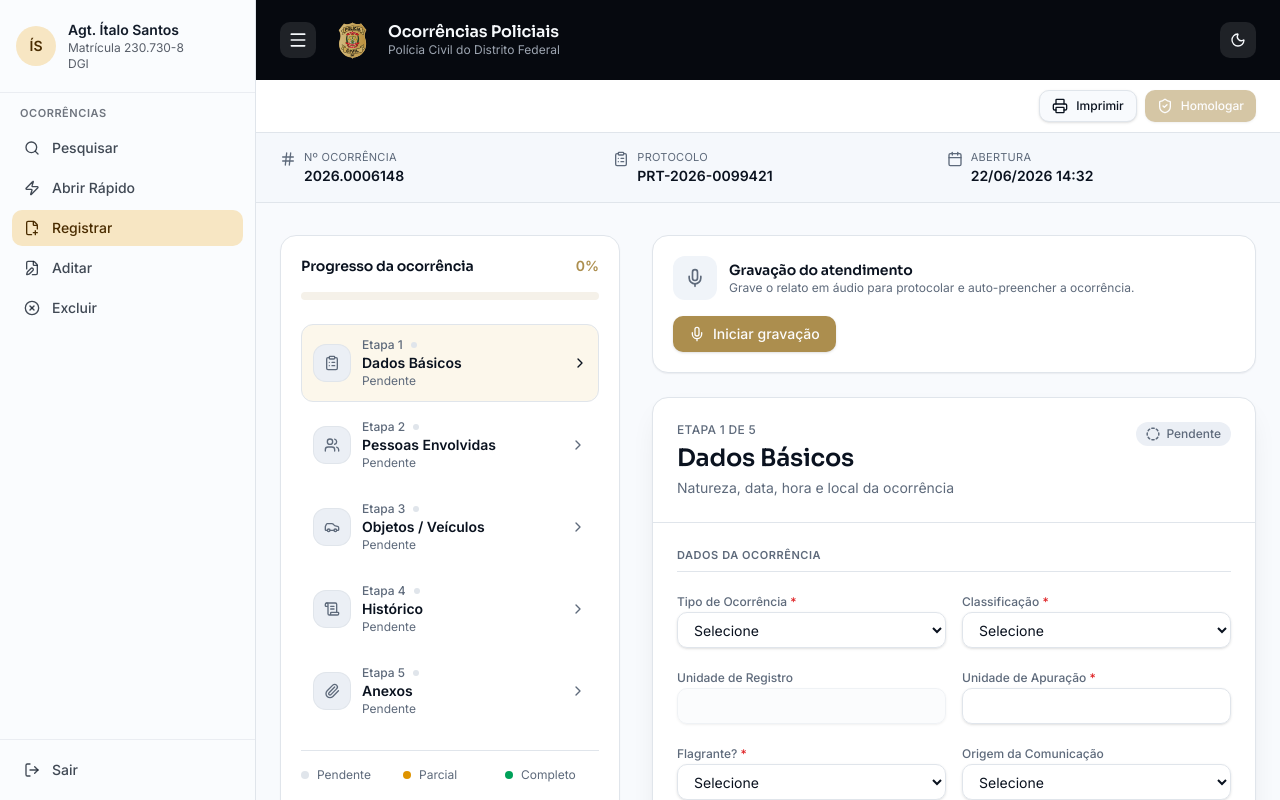
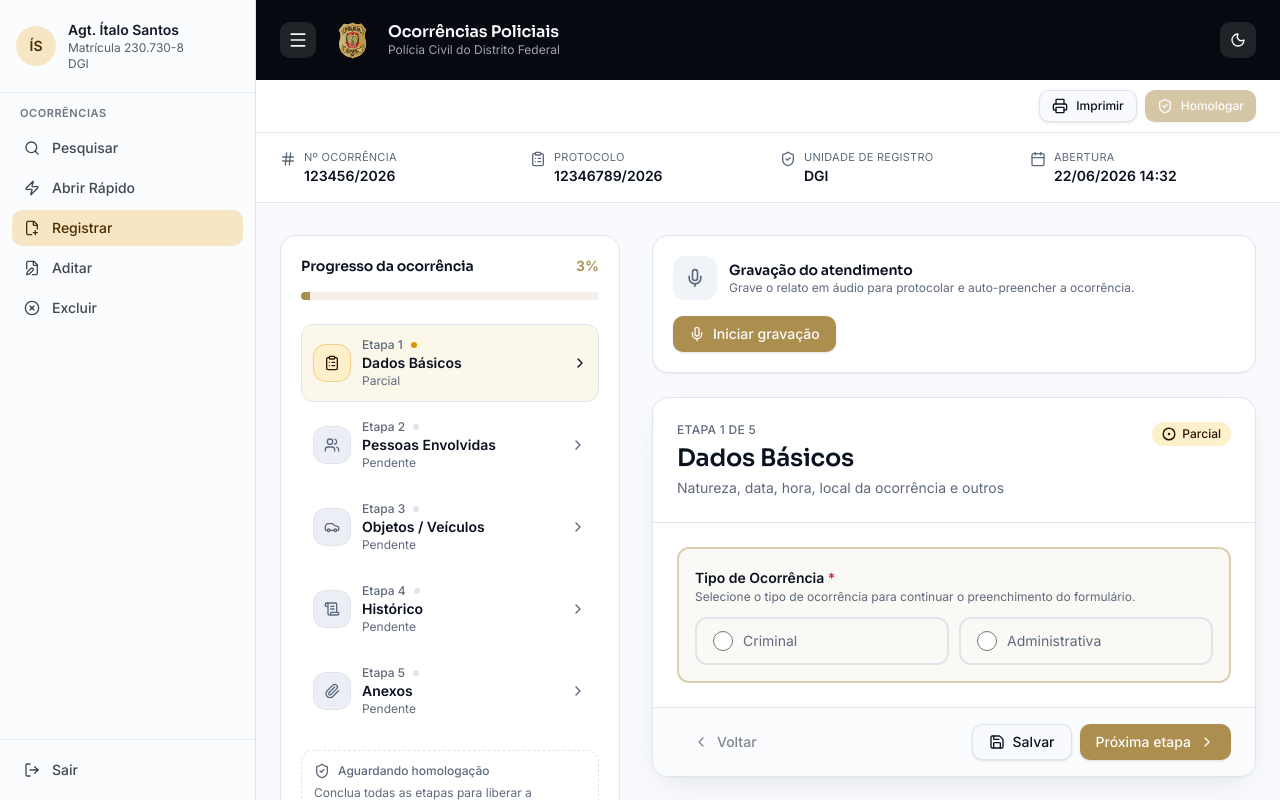
Before and after one commit to italofds/prototipo-ocorrencias, a Vue app: page / in a window 1280 px wide. Shown: the top 800 px of the page. Built offline with nearby package versions, Linux system fonts and the light colour scheme.

Commit message:
Ajustes Dados Básicos

```diff
--- a/src/components/steps/StepBasicos.vue
+++ b/src/components/steps/StepBasicos.vue
@@ -6,6 +6,8 @@ import AppInput from '@/components/ui/Input.vue'
 import AppSelect from '@/components/ui/Select.vue'
 import AppLabel from '@/components/ui/Label.vue'
 import AppButton from '@/components/ui/Button.vue'
+import AppRadioGroup from '@/components/ui/RadioGroup.vue'
+import AppCheckbox from '@/components/ui/Checkbox.vue'
 
 const basicos = defineModel<FormState['basicos']>({ required: true })
 
@@ -15,13 +17,38 @@ const ESTADOS_BR = [
   'RJ','RN','RS','RO','RR','SC','SP','SE','TO',
 ]
 
+const TIPO_OCORRENCIA_OPTIONS = [
+  { value: 'criminal', label: 'Criminal' },
+  { value: 'administrativa', label: 'Administrativa' },
+]
+
+const CLASSIFICACAO_OPTIONS = [
+  { value: 'comum', label: 'Comum' },
+  { value: 'destaque', label: 'Destaque' },
+  { value: 'reservada', label: 'Reservada' },
+]
+
+const FLAGRANTE_OPTIONS = [
+  { value: 'sim', label: 'Sim' },
+  { value: 'nao', label: 'Não' },
+]
+
+const UNIDADES_APURACAO = [
+  'DGI', 'DCA', 'DCCP', 'DEAM', 'DECCAFE', 'DHPP', 'DPCA', 'DRACO', 'DRF', 'DRFV',
+]
+
+const MOTIVACOES = [
+  'Patrimonial', 'Passional', 'Vingança', 'Disputa por território / tráfico',
+  'Violência doméstica', 'Embriaguez / uso de drogas', 'Não identificada', 'Outros',
+]
+
 function verNoMapa() {
   if (!basicos.value.coordenadas) return
   window.open(`https://www.google.com/maps?q=${encodeURIComponent(basicos.value.coordenadas)}`, '_blank')
 }
 
 function addNatureza() {
-  basicos.value.naturezas.push({ id: uid(), nome: '', tentadaConsumada: '' })
+  basicos.value.naturezas.push({ id: uid(), nome: '', tentada: false })
 }
 function removeNatureza(id: string) {
   basicos.value.naturezas = basicos.value.naturezas.filter((n) => n.id !== id)
@@ -47,45 +74,41 @@ function removeDenuncia(id: string) {
 <template>
   <div class="space-y-8">
 
-    <!-- ── DADOS DA OCORRÊNCIA ─────────────────────────────────── -->
+    <!-- ── TIPO DE OCORRÊNCIA ──────────────────────────────────── -->
+    <section class="space-y-3 rounded-lg border-2 border-primary/40 bg-primary/5 p-4">
+      <div class="space-y-1">
+        <AppLabel class="text-sm font-semibold text-foreground">
+          Tipo de Ocorrência <span class="text-destructive">*</span>
+        </AppLabel>
+        <p class="text-xs text-muted-foreground">
+          Selecione o tipo de ocorrência para continuar o preenchimento do formulário.
+        </p>
+      </div>
+      <AppRadioGroup
+        v-model="basicos.tipoOcorrencia"
+        name="tipoOcorrencia"
+        :options="TIPO_OCORRENCIA_OPTIONS"
+        full-width
+      />
+    </section>
+
+    <template v-if="basicos.tipoOcorrencia">
+      <!-- ── DADOS DA OCORRÊNCIA ───────────────────────────────── -->
       <section class="space-y-4">
         <p class="border-b border-border pb-2 text-[11px] font-semibold uppercase tracking-wider text-muted-foreground">
           Dados da Ocorrência
         </p>
 
         <div class="grid grid-cols-1 gap-4 sm:grid-cols-2">
-        <div class="space-y-1.5">
-          <AppLabel class="text-xs text-muted-foreground">Tipo de Ocorrência <span class="text-destructive">*</span></AppLabel>
-          <AppSelect v-model="basicos.tipoOcorrencia" placeholder="Selecione">
-            <option value="administrativa">Administrativa</option>
-            <option value="criminal">Criminal</option>
-          </AppSelect>
-        </div>
-
-        <div class="space-y-1.5">
+          <div class="space-y-1.5 sm:col-span-2">
             <AppLabel class="text-xs text-muted-foreground">Classificação <span class="text-destructive">*</span></AppLabel>
-          <AppSelect v-model="basicos.classificacao" placeholder="Selecione">
-            <option value="destaque">Destaque</option>
-            <option value="reservada">Reservada</option>
-            <option value="comum">Comum</option>
-          </AppSelect>
-        </div>
-
-        <div class="space-y-1.5">
-          <AppLabel class="text-xs text-muted-foreground">Unidade de Registro</AppLabel>
-          <AppInput :value="basicos.unidadeRegistro" disabled class="cursor-not-allowed bg-muted/50" />
+            <AppRadioGroup v-model="basicos.classificacao" name="classificacao" :options="CLASSIFICACAO_OPTIONS" />
           </div>
 
           <div class="space-y-1.5">
             <AppLabel class="text-xs text-muted-foreground">Unidade de Apuração <span class="text-destructive">*</span></AppLabel>
-          <AppInput v-model="basicos.unidadeApuracao" placeholder="Informe a unidade" />
-        </div>
-
-        <div class="space-y-1.5">
-          <AppLabel class="text-xs text-muted-foreground">Flagrante? <span class="text-destructive">*</span></AppLabel>
-          <AppSelect v-model="basicos.flagrante" placeholder="Selecione">
-            <option value="sim">Sim</option>
-            <option value="nao">Não</option>
+            <AppSelect v-model="basicos.unidadeApuracao" placeholder="Selecione">
+              <option v-for="u in UNIDADES_APURACAO" :key="u" :value="u">{{ u }}</option>
             </AppSelect>
           </div>
 
@@ -103,12 +126,7 @@ function removeDenuncia(id: string) {
 
           <div class="space-y-1.5">
             <AppLabel class="text-xs text-muted-foreground">Data da Comunicação</AppLabel>
-          <AppInput type="date" v-model="basicos.dataComunicacao" />
-        </div>
-
-        <div class="space-y-1.5">
-          <AppLabel class="text-xs text-muted-foreground">Motivação <span class="text-destructive">*</span></AppLabel>
-          <AppInput v-model="basicos.motivacao" placeholder="Ex: Patrimonial, Passional..." />
+            <AppInput type="datetime-local" v-model="basicos.dataComunicacao" />
           </div>
 
           <div class="space-y-1.5">
@@ -121,7 +139,14 @@ function removeDenuncia(id: string) {
             <AppInput type="datetime-local" v-model="basicos.periodoFim" />
           </div>
 
-        <div class="space-y-1.5">
+          <div v-if="basicos.tipoOcorrencia === 'administrativa'" class="space-y-1.5">
+            <AppLabel class="text-xs text-muted-foreground">Motivação <span class="text-destructive">*</span></AppLabel>
+            <AppSelect v-model="basicos.motivacao" placeholder="Selecione">
+              <option v-for="m in MOTIVACOES" :key="m" :value="m">{{ m }}</option>
+            </AppSelect>
+          </div>
+
+          <div v-if="basicos.tipoOcorrencia === 'administrativa'" class="space-y-1.5">
             <AppLabel class="text-xs text-muted-foreground">Relacionado a Operação Policial?</AppLabel>
             <AppSelect v-model="basicos.operacaoPolicial" placeholder="Selecione">
               <option value="sim">Sim</option>
@@ -129,12 +154,12 @@ function removeDenuncia(id: string) {
             </AppSelect>
           </div>
 
-        <div v-if="basicos.operacaoPolicial === 'sim'" class="space-y-1.5">
+          <div v-if="basicos.tipoOcorrencia === 'administrativa' && basicos.operacaoPolicial === 'sim'" class="space-y-1.5">
             <AppLabel class="text-xs text-muted-foreground">Nome da Operação</AppLabel>
             <AppInput v-model="basicos.nomeOperacao" placeholder="Informe o nome da operação" />
           </div>
 
-        <div class="space-y-1.5">
+          <div v-if="basicos.tipoOcorrencia === 'administrativa'" class="space-y-1.5">
             <AppLabel class="text-xs text-muted-foreground">Relacionado a Evento?</AppLabel>
             <AppSelect v-model="basicos.evento" placeholder="Selecione">
               <option value="sim">Sim</option>
@@ -142,14 +167,14 @@ function removeDenuncia(id: string) {
             </AppSelect>
           </div>
 
-        <div v-if="basicos.evento === 'sim'" class="space-y-1.5">
+          <div v-if="basicos.tipoOcorrencia === 'administrativa' && basicos.evento === 'sim'" class="space-y-1.5">
             <AppLabel class="text-xs text-muted-foreground">Nome do Evento</AppLabel>
             <AppInput v-model="basicos.nomeEvento" placeholder="Informe o nome do evento" />
           </div>
         </div>
       </section>
 
-    <!-- ── NATUREZA ────────────────────────────────────────────── -->
+      <!-- ── NATUREZA ──────────────────────────────────────────── -->
       <section class="space-y-4">
         <div class="flex items-center justify-between border-b border-border pb-2">
           <p class="text-[11px] font-semibold uppercase tracking-wider text-muted-foreground">
@@ -158,6 +183,11 @@ function removeDenuncia(id: string) {
           <AppButton type="button" variant="outline" size="sm" @click="addNatureza">
             <Plus class="h-3.5 w-3.5" /> Adicionar
           </AppButton>
+        </div>
+
+        <div class="space-y-1.5">
+          <AppLabel class="text-xs text-muted-foreground">Flagrante? <span class="text-destructive">*</span></AppLabel>
+          <AppRadioGroup v-model="basicos.flagrante" name="flagrante" :options="FLAGRANTE_OPTIONS" />
         </div>
 
         <p v-if="basicos.naturezas.length === 0" class="rounded-md border border-dashed p-4 text-center text-sm text-muted-foreground">
@@ -180,17 +210,14 @@ function removeDenuncia(id: string) {
               <AppInput v-model="nat.nome" placeholder="Ex: Furto, Roubo, Lesão Corporal..." />
             </div>
             <div class="space-y-1.5">
-            <AppLabel class="text-xs text-muted-foreground">Tentada / Consumada</AppLabel>
-            <AppSelect v-model="nat.tentadaConsumada" placeholder="Selecione">
-              <option value="tentada">Tentada</option>
-              <option value="consumada">Consumada</option>
-            </AppSelect>
+              <AppLabel class="text-xs text-muted-foreground">&nbsp;</AppLabel>
+              <AppCheckbox v-model="nat.tentada">Tentada</AppCheckbox>
             </div>
           </div>
         </div>
       </section>
 
-    <!-- ── ENDEREÇO DO LOCAL DO FATO ───────────────────────────── -->
+      <!-- ── ENDEREÇO DO LOCAL DO FATO ─────────────────────────── -->
       <section class="space-y-4">
         <p class="border-b border-border pb-2 text-[11px] font-semibold uppercase tracking-wider text-muted-foreground">
           Endereço do Local do Fato
@@ -257,7 +284,7 @@ function removeDenuncia(id: string) {
         </div>
       </section>
 
-    <!-- ── UNIDADE MÓVEL ──────────────────────────────────────── -->
+      <!-- ── UNIDADE MÓVEL ─────────────────────────────────────── -->
       <section class="space-y-4">
         <div class="flex items-center justify-between border-b border-border pb-2">
           <p class="text-[11px] font-semibold uppercase tracking-wider text-muted-foreground">
@@ -311,7 +338,7 @@ function removeDenuncia(id: string) {
         </div>
       </section>
 
-    <!-- ── DENÚNCIA VINCULADA ──────────────────────────────────── -->
+      <!-- ── DENÚNCIA VINCULADA ────────────────────────────────── -->
       <section class="space-y-4">
         <div class="flex items-center justify-between border-b border-border pb-2">
           <p class="text-[11px] font-semibold uppercase tracking-wider text-muted-foreground">
@@ -352,6 +379,7 @@ function removeDenuncia(id: string) {
           </div>
         </div>
       </section>
+    </template>
 
   </div>
 </template>
--- /dev/null
+++ b/src/components/ui/Checkbox.vue
@@ -0,0 +1,30 @@
+<script setup lang="ts">
+import { useAttrs } from 'vue'
+import { cn } from '@/lib/utils'
+
+defineOptions({ inheritAttrs: false })
+
+const model = defineModel<boolean>({ required: true })
+const attrs = useAttrs()
+</script>
+
+<template>
+  <label
+    :class="
+      cn(
+        'flex min-h-11 w-fit cursor-pointer select-none items-center gap-2.5 rounded-lg border-2 px-4 py-2.5 text-sm transition-colors',
+        model
+          ? 'border-primary bg-primary/10 font-medium text-foreground'
+          : 'border-input text-muted-foreground hover:border-primary/40 hover:bg-accent/30',
+      )
+    "
+  >
+    <input
+      v-bind="{ ...attrs, class: undefined }"
+      type="checkbox"
+      :class="cn('h-5 w-5 shrink-0 rounded border-input accent-primary', attrs.class as string)"
+      v-model="model"
+    />
+    <slot />
+  </label>
+</template>
--- /dev/null
+++ b/src/components/ui/RadioGroup.vue
@@ -0,0 +1,38 @@
+<script setup lang="ts">
+import { cn } from '@/lib/utils'
+
+defineProps<{
+  options: { value: string; label: string }[]
+  name: string
+  fullWidth?: boolean
+}>()
+
+const model = defineModel<string>()
+</script>
+
+<template>
+  <div class="flex flex-wrap gap-2.5">
+    <label
+      v-for="opt in options"
+      :key="opt.value"
+      :class="
+        cn(
+          'flex min-w-[8.5rem] cursor-pointer select-none items-center gap-2.5 rounded-lg border-2 px-4 py-3 text-sm transition-colors',
+          fullWidth ? 'flex-1 basis-0' : 'flex-1 sm:flex-none',
+          model === opt.value
+            ? 'border-primary bg-primary/10 font-medium text-foreground'
+            : 'border-input text-muted-foreground hover:border-primary/40 hover:bg-accent/30',
+        )
+      "
+    >
+      <input
+        type="radio"
+        :name="name"
+        :value="opt.value"
+        v-model="model"
+        class="h-5 w-5 shrink-0 accent-primary"
+      />
+      {{ opt.label }}
+    </label>
+  </div>
+</template>
--- a/src/lib/utils.ts
+++ b/src/lib/utils.ts
@@ -16,13 +16,20 @@ export function formatTime(seconds: number): string {
   return `${m}:${s}`
 }
 
+export function nowDateTimeLocal(): string {
+  const d = new Date()
+  const pad = (n: number) => n.toString().padStart(2, '0')
+  return `${d.getFullYear()}-${pad(d.getMonth() + 1)}-${pad(d.getDate())}T${pad(d.getHours())}:${pad(d.getMinutes())}`
+}
+
 export function stepProgress(id: StepId, data: FormState): number {
   if (id === 'basicos') {
     const b = data.basicos
     const required = [
       b.tipoOcorrencia, b.classificacao, b.unidadeApuracao,
-      b.flagrante, b.periodoInicio, b.periodoFim, b.motivacao, b.logradouro,
+      b.flagrante, b.periodoInicio, b.periodoFim, b.logradouro,
     ]
+    if (b.tipoOcorrencia === 'administrativa') required.push(b.motivacao)
     const filled = required.filter((v) => v.trim().length > 0).length
     const naturezaOk = b.naturezas.length > 0 && b.naturezas.every((n) => n.nome.trim().length > 0) ? 1 : 0
     return (filled + naturezaOk) / (required.length + 1)
--- a/src/types/index.ts
+++ b/src/types/index.ts
@@ -10,7 +10,7 @@ export interface StepDef {
 export interface Natureza {
   id: string
   nome: string
-  tentadaConsumada: string
+  tentada: boolean
 }
 
 export interface UnidadeMovel {
--- a/src/views/HomeView.vue
+++ b/src/views/HomeView.vue
@@ -21,7 +21,7 @@ import {
   UserCheck,
   Menu,
 } from 'lucide-vue-next'
-import { cn, stepProgress, statusFromProgress, initials, uid } from '@/lib/utils'
+import { cn, stepProgress, statusFromProgress, initials, uid, nowDateTimeLocal } from '@/lib/utils'
 import type { FormState, StepDef, Participante } from '@/types'
 import AppButton from '@/components/ui/Button.vue'
 import AppProgress from '@/components/ui/Progress.vue'
@@ -36,7 +36,7 @@ import StepAnexos from '@/components/steps/StepAnexos.vue'
 import PCDFLogo from '@/img/PCDF.svg'
 
 const STEPS: StepDef[] = [
-  { id: 'basicos', title: 'Dados Básicos', description: 'Natureza, data, hora e local da ocorrência' },
+  { id: 'basicos', title: 'Dados Básicos', description: 'Natureza, data, hora, local da ocorrência e outros' },
   { id: 'pessoas', title: 'Pessoas Envolvidas', description: 'Vítimas, autores, testemunhas e comunicantes' },
   { id: 'objetos', title: 'Objetos / Veículos', description: 'Bens, armas e veículos relacionados' },
   { id: 'historico', title: 'Histórico', description: 'Narrativa detalhada dos fatos' },
@@ -46,8 +46,8 @@ const STEPS: StepDef[] = [
 const STEP_ICONS = [ClipboardList, Users, Car, ScrollText, Paperclip]
 
 const OCCURRENCE_INFO = {
-  numero: '2026.0006148',
-  protocolo: 'PRT-2026-0099421',
+  numero: '123456/2026',
+  protocolo: '12346789/2026',
   abertura: '22/06/2026 14:32',
 }
 
@@ -62,8 +62,8 @@ const PARTICIPANTES_INICIAIS: Participante[] = [
 // ── State ──────────────────────────────────────────────────────────────────────
 const data = reactive<FormState>({
   basicos: {
-    tipoOcorrencia: '', classificacao: '', unidadeRegistro: 'DGI', unidadeApuracao: '',
-    flagrante: '', origemComunicacao: '', dataComunicacao: '', periodoInicio: '', periodoFim: '',
+    tipoOcorrencia: '', classificacao: 'comum', unidadeRegistro: 'DGI', unidadeApuracao: '',
+    flagrante: '', origemComunicacao: '', dataComunicacao: nowDateTimeLocal(), periodoInicio: '', periodoFim: '',
     motivacao: '', operacaoPolicial: '', nomeOperacao: '', evento: '', nomeEvento: '',
     pais: 'Brasil', estado: '', cidadeRA: '', quadra: '', logradouro: '', via: '', complemento: '',
     coordenadas: '', naturezas: [], unidadesMoveis: [], denuncias: [],
@@ -111,12 +111,12 @@ function handleAutoFill() {
   if (!data.basicos.unidadeApuracao) data.basicos.unidadeApuracao = 'DGI'
   if (!data.basicos.flagrante) data.basicos.flagrante = 'nao'
   if (!data.basicos.origemComunicacao) data.basicos.origemComunicacao = 'telefone190'
-  if (!data.basicos.dataComunicacao) data.basicos.dataComunicacao = '2026-06-22'
   if (!data.basicos.periodoInicio) data.basicos.periodoInicio = '2026-06-22T13:50'
   if (!data.basicos.periodoFim) data.basicos.periodoFim = '2026-06-22T14:30'
-  if (!data.basicos.motivacao) data.basicos.motivacao = 'Patrimonial'
+  if (data.basicos.tipoOcorrencia === 'administrativa' && !data.basicos.motivacao)
+    data.basicos.motivacao = 'Patrimonial'
   if (data.basicos.naturezas.length === 0)
-    data.basicos.naturezas.push({ id: uid(), nome: 'Furto', tentadaConsumada: 'consumada' })
+    data.basicos.naturezas.push({ id: uid(), nome: 'Furto', tentada: false })
   if (!data.basicos.logradouro) data.basicos.logradouro = 'Av. Paulista, 1.500'
   if (!data.basicos.complemento) data.basicos.complemento = 'Próximo ao MASP'
   if (!data.basicos.cidadeRA) data.basicos.cidadeRA = 'São Paulo'
@@ -147,7 +147,7 @@ function toggleSidebar() {
 
     <div class="min-w-0 flex-1">
       <!-- Header -->
-      <header class="bg-header text-header-foreground">
+      <header class="sticky top-0 z-30 bg-header text-header-foreground">
         <div class="mx-auto flex max-w-[1400px] items-center justify-between gap-4 px-6 py-4">
           <div class="flex items-center gap-3">
             <button
@@ -201,9 +201,9 @@ function toggleSidebar() {
       </div>
 
       <!-- Info bar -->
-      <div class="border-b bg-muted/40">
+      <div class="border-b bg-muted/40 lg:sticky lg:top-20 lg:z-20 lg:bg-card">
         <div
-          class="mx-auto grid max-w-[1400px] grid-cols-1 gap-x-6 gap-y-3 px-6 py-4 sm:grid-cols-3"
+          class="mx-auto grid max-w-[1400px] grid-cols-2 gap-x-6 gap-y-3 px-6 py-4 sm:grid-cols-4"
         >
           <div class="flex items-start gap-2">
             <Hash class="mt-0.5 h-4 w-4 shrink-0 text-muted-foreground" />
@@ -217,6 +217,13 @@ function toggleSidebar() {
             <div class="min-w-0">
               <p class="text-[11px] uppercase tracking-wide text-muted-foreground">Protocolo</p>
               <p class="truncate text-sm font-semibold">{{ OCCURRENCE_INFO.protocolo }}</p>
+            </div>
+          </div>
+          <div class="flex items-start gap-2">
+            <ShieldCheck class="mt-0.5 h-4 w-4 shrink-0 text-muted-foreground" />
+            <div class="min-w-0">
+              <p class="text-[11px] uppercase tracking-wide text-muted-foreground">Unidade de Registro</p>
+              <p class="truncate text-sm font-semibold">{{ data.basicos.unidadeRegistro }}</p>
             </div>
           </div>
           <div class="flex items-start gap-2">
@@ -299,13 +306,6 @@ function toggleSidebar() {
                 </button>
               </li>
             </ol>
-
-            <div class="mt-5 grid grid-cols-3 gap-2 border-t pt-4">
-              <div v-for="leg in [{ dot: 'bg-border', label: 'Pendente' }, { dot: 'bg-partial', label: 'Parcial' }, { dot: 'bg-complete', label: 'Completo' }]" :key="leg.label" class="flex items-center gap-2">
-                <span :class="cn('h-2 w-2 rounded-full', leg.dot)" />
-                <span class="text-xs text-muted-foreground">{{ leg.label }}</span>
-              </div>
-            </div>
 
             <div
               :class="
```
Lines whose indentation alone changed are shown as unchanged.
